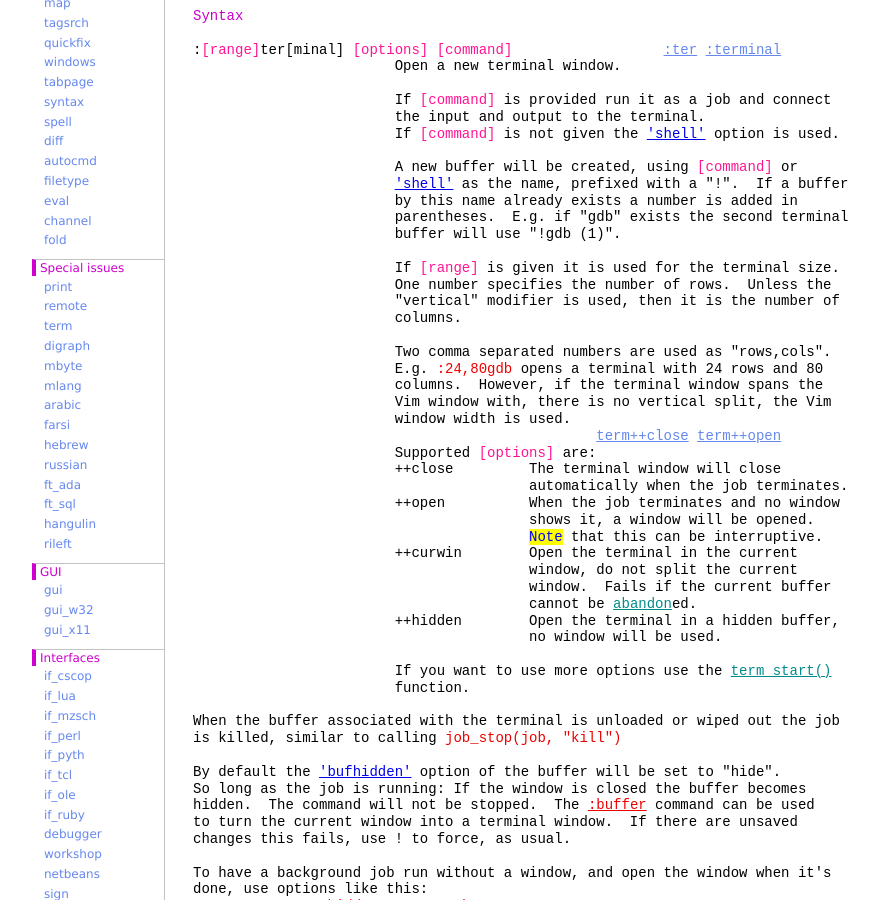
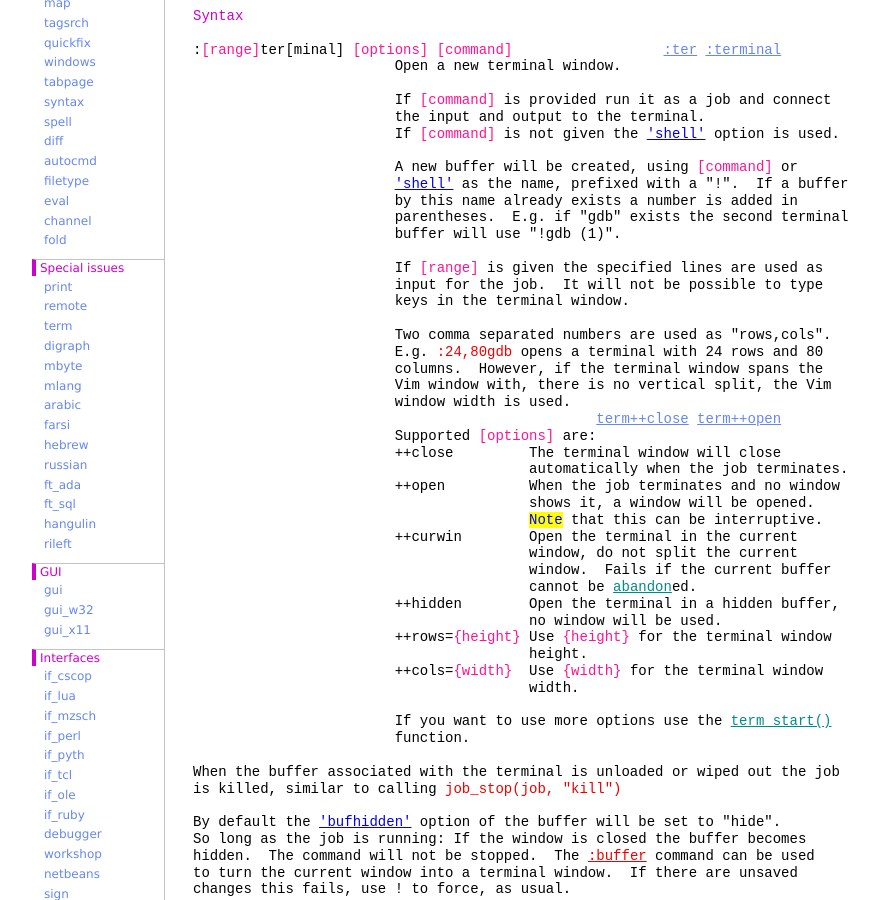
Before and after one commit to vim-jp/vimdoc-en, a Jekyll site: the page built from terminal.html, in a window 1280 px wide and 900 px high, scrolled down 1690 px. Shown: the whole window, without its empty margins (208-1087 px from the left). Built offline with Jekyll 4.4.1, drawn with Linux system fonts in a browser that asks for light colours; nearby versions of some CDN libraries; comment, search, counter and statistics services are not loaded; some of the changed text lies outside the part shown.

Commit message:
Generated by Travis JOB 205.1
https://travis-ci.org/vim-jp/vimdoc-en/builds/266856522

```diff
--- a/terminal.html
+++ b/terminal.html
@@ -3,7 +3,7 @@ layout: vimdoc
 helpname: 'terminal'
 ---
 <div id='vimCodeElement'>
-<a class="Constant" href="terminal.html" name="terminal.txt">terminal.txt</a>&nbsp;&nbsp;For&nbsp;<span class="Identifier">Vim version 8.0.</span>&nbsp;&nbsp;Last change: 2017 Aug 12<br>
+<a class="Constant" href="terminal.html" name="terminal.txt">terminal.txt</a>&nbsp;&nbsp;For&nbsp;<span class="Identifier">Vim version 8.0.</span>&nbsp;&nbsp;Last change: 2017 Aug 20<br>
 <br>
 <br>
 &nbsp;&nbsp;&nbsp;&nbsp;&nbsp;&nbsp;&nbsp;&nbsp;&nbsp;&nbsp;&nbsp;&nbsp;&nbsp;&nbsp;&nbsp;&nbsp;&nbsp;&nbsp;<span class="Identifier">VIM REFERENCE MANUAL&nbsp;&nbsp;&nbsp;&nbsp;by Bram Moolenaar</span><br>
@@ -107,10 +107,9 @@ terminal can change the colors.<br>
 &nbsp;&nbsp;&nbsp;&nbsp;&nbsp;&nbsp;&nbsp;&nbsp;&nbsp;&nbsp;&nbsp;&nbsp;&nbsp;&nbsp;&nbsp;&nbsp;&nbsp;&nbsp;&nbsp;&nbsp;&nbsp;&nbsp;&nbsp;&nbsp;parentheses.&nbsp;&nbsp;E.g. if &quot;gdb&quot; exists the second terminal<br>
 &nbsp;&nbsp;&nbsp;&nbsp;&nbsp;&nbsp;&nbsp;&nbsp;&nbsp;&nbsp;&nbsp;&nbsp;&nbsp;&nbsp;&nbsp;&nbsp;&nbsp;&nbsp;&nbsp;&nbsp;&nbsp;&nbsp;&nbsp;&nbsp;buffer will use &quot;!gdb (1)&quot;.<br>
 <br>
-&nbsp;&nbsp;&nbsp;&nbsp;&nbsp;&nbsp;&nbsp;&nbsp;&nbsp;&nbsp;&nbsp;&nbsp;&nbsp;&nbsp;&nbsp;&nbsp;&nbsp;&nbsp;&nbsp;&nbsp;&nbsp;&nbsp;&nbsp;&nbsp;If&nbsp;<span class="Special">[range]</span>&nbsp;is given it is used for the terminal size.<br>
-&nbsp;&nbsp;&nbsp;&nbsp;&nbsp;&nbsp;&nbsp;&nbsp;&nbsp;&nbsp;&nbsp;&nbsp;&nbsp;&nbsp;&nbsp;&nbsp;&nbsp;&nbsp;&nbsp;&nbsp;&nbsp;&nbsp;&nbsp;&nbsp;One number specifies the number of rows.&nbsp;&nbsp;Unless the<br>
-&nbsp;&nbsp;&nbsp;&nbsp;&nbsp;&nbsp;&nbsp;&nbsp;&nbsp;&nbsp;&nbsp;&nbsp;&nbsp;&nbsp;&nbsp;&nbsp;&nbsp;&nbsp;&nbsp;&nbsp;&nbsp;&nbsp;&nbsp;&nbsp;&quot;vertical&quot; modifier is used, then it is the number of<br>
-&nbsp;&nbsp;&nbsp;&nbsp;&nbsp;&nbsp;&nbsp;&nbsp;&nbsp;&nbsp;&nbsp;&nbsp;&nbsp;&nbsp;&nbsp;&nbsp;&nbsp;&nbsp;&nbsp;&nbsp;&nbsp;&nbsp;&nbsp;&nbsp;columns.<br>
+&nbsp;&nbsp;&nbsp;&nbsp;&nbsp;&nbsp;&nbsp;&nbsp;&nbsp;&nbsp;&nbsp;&nbsp;&nbsp;&nbsp;&nbsp;&nbsp;&nbsp;&nbsp;&nbsp;&nbsp;&nbsp;&nbsp;&nbsp;&nbsp;If&nbsp;<span class="Special">[range]</span>&nbsp;is given the specified lines are used as<br>
+&nbsp;&nbsp;&nbsp;&nbsp;&nbsp;&nbsp;&nbsp;&nbsp;&nbsp;&nbsp;&nbsp;&nbsp;&nbsp;&nbsp;&nbsp;&nbsp;&nbsp;&nbsp;&nbsp;&nbsp;&nbsp;&nbsp;&nbsp;&nbsp;input for the job.&nbsp;&nbsp;It will not be possible to type<br>
+&nbsp;&nbsp;&nbsp;&nbsp;&nbsp;&nbsp;&nbsp;&nbsp;&nbsp;&nbsp;&nbsp;&nbsp;&nbsp;&nbsp;&nbsp;&nbsp;&nbsp;&nbsp;&nbsp;&nbsp;&nbsp;&nbsp;&nbsp;&nbsp;keys in the terminal window.<br>
 <br>
 &nbsp;&nbsp;&nbsp;&nbsp;&nbsp;&nbsp;&nbsp;&nbsp;&nbsp;&nbsp;&nbsp;&nbsp;&nbsp;&nbsp;&nbsp;&nbsp;&nbsp;&nbsp;&nbsp;&nbsp;&nbsp;&nbsp;&nbsp;&nbsp;Two comma separated numbers are used as &quot;rows,cols&quot;.<br>
 &nbsp;&nbsp;&nbsp;&nbsp;&nbsp;&nbsp;&nbsp;&nbsp;&nbsp;&nbsp;&nbsp;&nbsp;&nbsp;&nbsp;&nbsp;&nbsp;&nbsp;&nbsp;&nbsp;&nbsp;&nbsp;&nbsp;&nbsp;&nbsp;E.g.&nbsp;<span class="Comment">:24,80gdb</span>&nbsp;opens a terminal with 24 rows and 80<br>
@@ -130,6 +129,10 @@ terminal can change the colors.<br>
 &nbsp;&nbsp;&nbsp;&nbsp;&nbsp;&nbsp;&nbsp;&nbsp;&nbsp;&nbsp;&nbsp;&nbsp;&nbsp;&nbsp;&nbsp;&nbsp;&nbsp;&nbsp;&nbsp;&nbsp;&nbsp;&nbsp;&nbsp;&nbsp;&nbsp;&nbsp;&nbsp;&nbsp;&nbsp;&nbsp;&nbsp;&nbsp;&nbsp;&nbsp;&nbsp;&nbsp;&nbsp;&nbsp;&nbsp;&nbsp;cannot be&nbsp;<a class="Identifier" href="editing.html#abandon">abandon</a>ed.<br>
 &nbsp;&nbsp;&nbsp;&nbsp;&nbsp;&nbsp;&nbsp;&nbsp;&nbsp;&nbsp;&nbsp;&nbsp;&nbsp;&nbsp;&nbsp;&nbsp;&nbsp;&nbsp;&nbsp;&nbsp;&nbsp;&nbsp;&nbsp;&nbsp;++hidden&nbsp;&nbsp;&nbsp;&nbsp;&nbsp;&nbsp;&nbsp;&nbsp;Open the terminal in a hidden buffer,<br>
 &nbsp;&nbsp;&nbsp;&nbsp;&nbsp;&nbsp;&nbsp;&nbsp;&nbsp;&nbsp;&nbsp;&nbsp;&nbsp;&nbsp;&nbsp;&nbsp;&nbsp;&nbsp;&nbsp;&nbsp;&nbsp;&nbsp;&nbsp;&nbsp;&nbsp;&nbsp;&nbsp;&nbsp;&nbsp;&nbsp;&nbsp;&nbsp;&nbsp;&nbsp;&nbsp;&nbsp;&nbsp;&nbsp;&nbsp;&nbsp;no window will be used.<br>
+&nbsp;&nbsp;&nbsp;&nbsp;&nbsp;&nbsp;&nbsp;&nbsp;&nbsp;&nbsp;&nbsp;&nbsp;&nbsp;&nbsp;&nbsp;&nbsp;&nbsp;&nbsp;&nbsp;&nbsp;&nbsp;&nbsp;&nbsp;&nbsp;++rows=<span class="Special">{height}</span>&nbsp;Use&nbsp;<span class="Special">{height}</span>&nbsp;for the terminal window<br>
+&nbsp;&nbsp;&nbsp;&nbsp;&nbsp;&nbsp;&nbsp;&nbsp;&nbsp;&nbsp;&nbsp;&nbsp;&nbsp;&nbsp;&nbsp;&nbsp;&nbsp;&nbsp;&nbsp;&nbsp;&nbsp;&nbsp;&nbsp;&nbsp;&nbsp;&nbsp;&nbsp;&nbsp;&nbsp;&nbsp;&nbsp;&nbsp;&nbsp;&nbsp;&nbsp;&nbsp;&nbsp;&nbsp;&nbsp;&nbsp;height.<br>
+&nbsp;&nbsp;&nbsp;&nbsp;&nbsp;&nbsp;&nbsp;&nbsp;&nbsp;&nbsp;&nbsp;&nbsp;&nbsp;&nbsp;&nbsp;&nbsp;&nbsp;&nbsp;&nbsp;&nbsp;&nbsp;&nbsp;&nbsp;&nbsp;++cols=<span class="Special">{width}</span>&nbsp;&nbsp;Use&nbsp;<span class="Special">{width}</span>&nbsp;for the terminal window<br>
+&nbsp;&nbsp;&nbsp;&nbsp;&nbsp;&nbsp;&nbsp;&nbsp;&nbsp;&nbsp;&nbsp;&nbsp;&nbsp;&nbsp;&nbsp;&nbsp;&nbsp;&nbsp;&nbsp;&nbsp;&nbsp;&nbsp;&nbsp;&nbsp;&nbsp;&nbsp;&nbsp;&nbsp;&nbsp;&nbsp;&nbsp;&nbsp;&nbsp;&nbsp;&nbsp;&nbsp;&nbsp;&nbsp;&nbsp;&nbsp;width.<br>
 <br>
 &nbsp;&nbsp;&nbsp;&nbsp;&nbsp;&nbsp;&nbsp;&nbsp;&nbsp;&nbsp;&nbsp;&nbsp;&nbsp;&nbsp;&nbsp;&nbsp;&nbsp;&nbsp;&nbsp;&nbsp;&nbsp;&nbsp;&nbsp;&nbsp;If you want to use more options use the&nbsp;<a class="Identifier" href="eval.html#term_start()">term_start()</a><br>
 &nbsp;&nbsp;&nbsp;&nbsp;&nbsp;&nbsp;&nbsp;&nbsp;&nbsp;&nbsp;&nbsp;&nbsp;&nbsp;&nbsp;&nbsp;&nbsp;&nbsp;&nbsp;&nbsp;&nbsp;&nbsp;&nbsp;&nbsp;&nbsp;function.<br>
```
